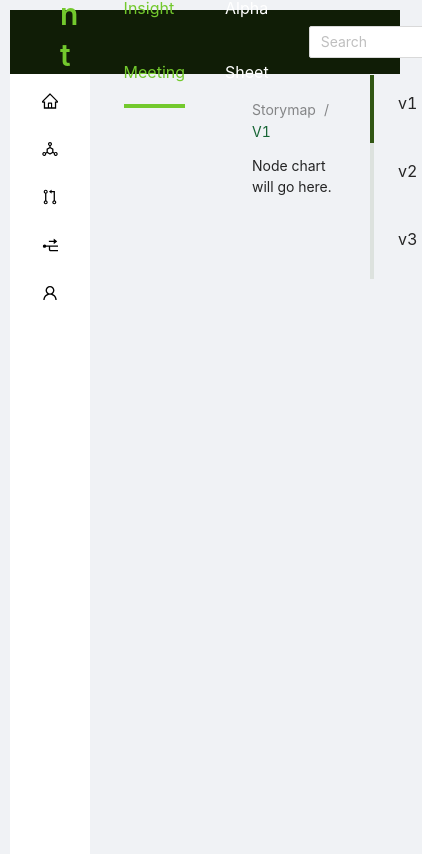
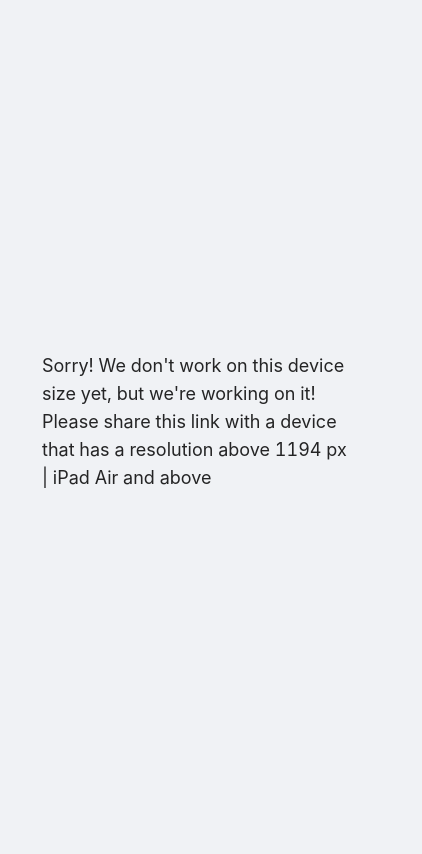
Before and after one commit to Relentless-Persistence/SprintZero, a Next.js app: page / in a window 390 px wide. Shown: the whole page, 422 px wide, since content can reach past the window. Built offline with nearby package versions, Linux system fonts and the light colour scheme; no server answers; a web font is replaced by a local one.

Commit message:
Minimal viewport

```diff
--- a/pages/_app.js
+++ b/pages/_app.js
@@ -10,6 +10,12 @@
 
 function MyApp ( { Component, pageProps } )
 {
+  if (typeof window !== "undefined") {
+    const w = window.innerWidth;
+    if (w < 1198) {
+      document.body.innerHTML = `<div class="w-full h-full flex justify-center items-center text-lg p-8">Sorry! We don't work on this device size yet, but we're working on it! Please share this link with a device that has a resolution above 1194 px | iPad Air and above</div>`;
+    }
+  }
   return (
     <AuthProvider>
       <RecoilRoot>
```
